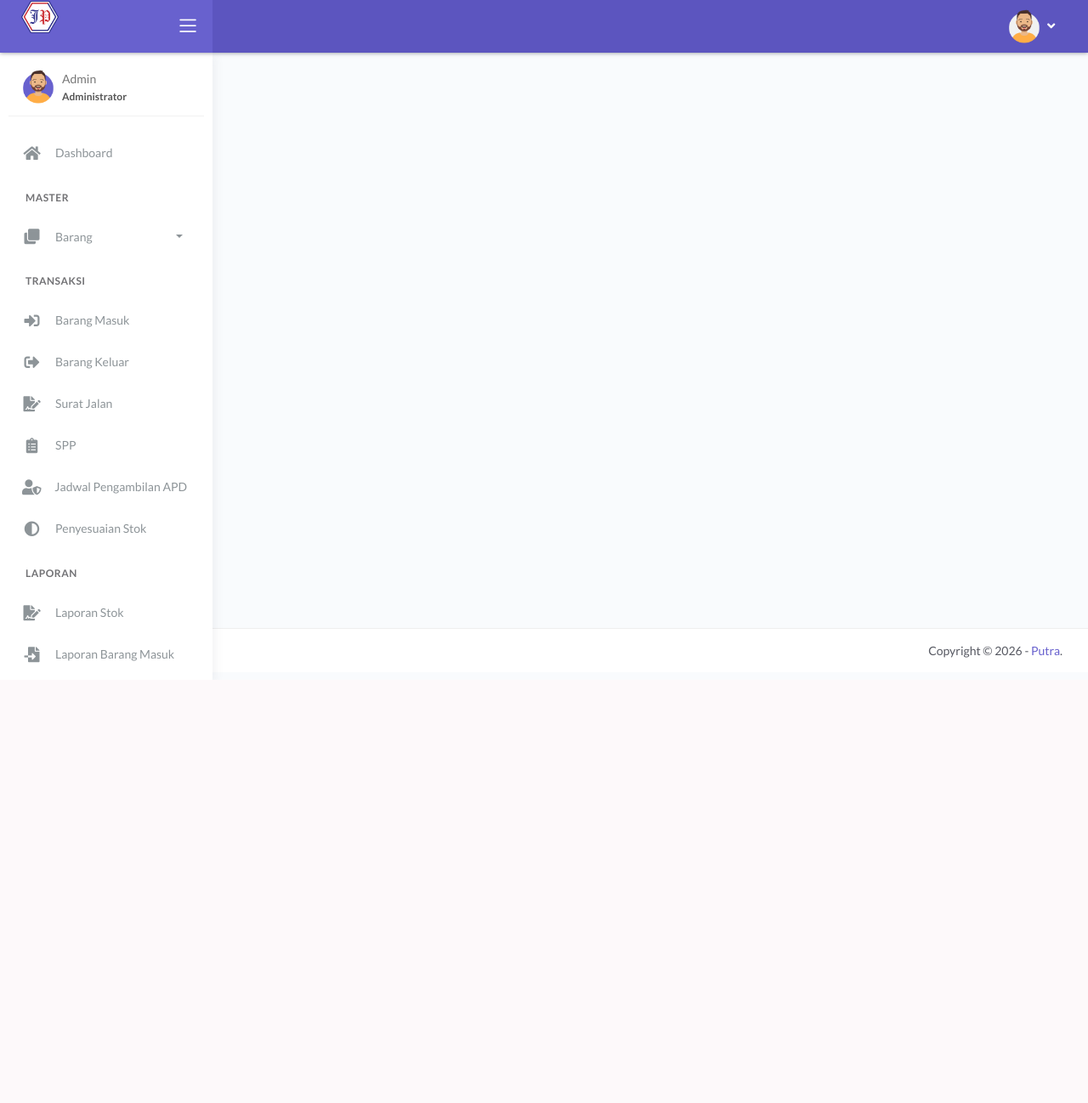
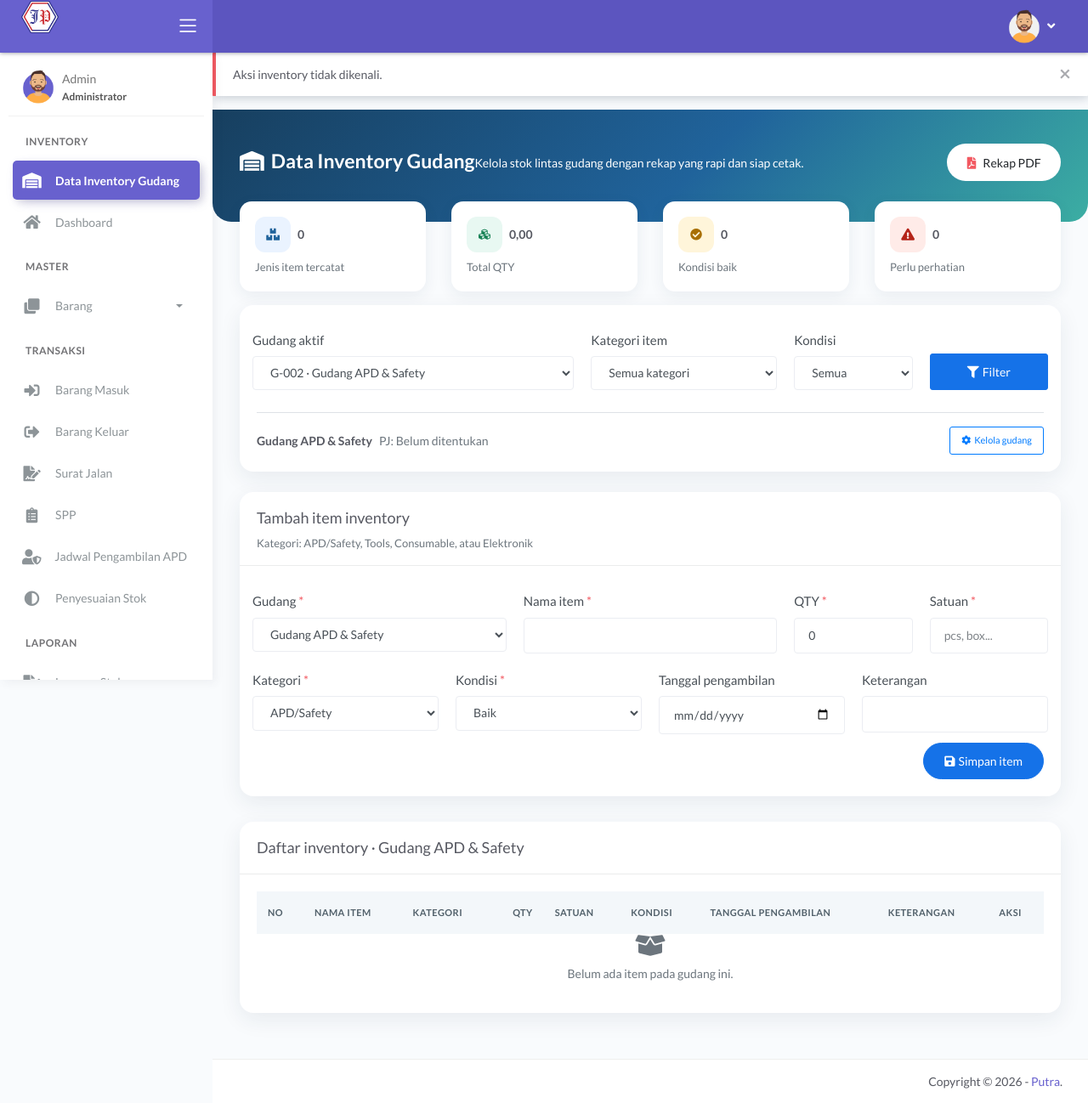
Before and after one commit to PutraProgramer26/gudang, a PHP site: the page made by main.php in a window 1280 px wide. Shown: the whole page at 85% size. Before the commit the page ends 794 px from the top, so only its background shows below. Run offline with PHP 8.4, Linux system fonts and the light colour scheme; a user stored in the database is signed in; data comes from the database, SQL or seed files in the repository; both versions use the stored data as it was after the commit; tables that the repository leaves empty hold one stand-in row (values such as "Sample post").

Commit message:
Update Fitur Inventory

```diff
--- a/content.php
+++ b/content.php
@@ -15,6 +15,9 @@
   if ($_GET['module'] == 'dashboard') {
     // panggil file tampil data dashboard
     include "modules/dashboard/tampil_data.php";
+  }
+  elseif ($_GET['module'] == 'inventory') {
+    include "modules/inventory/tampil_data.php";
   }
   // jika module yang dipilih "barang" dan hak akses bukan "Kepala Gudang"
   elseif ($_GET['module'] == 'barang' && $_SESSION['hak_akses'] != 'Kepala Gudang') {
--- /dev/null
+++ b/modules/inventory/schema.php
@@ -0,0 +1,68 @@
+<?php
+
+function inventory_ensure_schema($mysqli)
+{
+  $queries = array(
+    "CREATE TABLE IF NOT EXISTS tbl_gudang (
+      id_gudang INT UNSIGNED NOT NULL AUTO_INCREMENT,
+      kode_gudang VARCHAR(20) NOT NULL,
+      nama_gudang VARCHAR(100) NOT NULL,
+      penanggung_jawab VARCHAR(100) NOT NULL,
+      created_at TIMESTAMP NOT NULL DEFAULT CURRENT_TIMESTAMP,
+      PRIMARY KEY (id_gudang),
+      UNIQUE KEY uq_gudang_kode (kode_gudang)
+    ) ENGINE=InnoDB DEFAULT CHARSET=utf8mb4",
+    "CREATE TABLE IF NOT EXISTS tbl_inventory (
+      id_inventory INT UNSIGNED NOT NULL AUTO_INCREMENT,
+      gudang_id INT UNSIGNED NOT NULL,
+      nama_item VARCHAR(150) NOT NULL,
+      kategori VARCHAR(30) NOT NULL,
+      qty DECIMAL(12,2) NOT NULL DEFAULT 0,
+      satuan VARCHAR(40) NOT NULL,
+      kondisi ENUM('Baik','Rusak') NOT NULL DEFAULT 'Baik',
+      tanggal_pengambilan DATE NULL,
+      keterangan TEXT NULL,
+      created_by INT NULL,
+      created_at TIMESTAMP NOT NULL DEFAULT CURRENT_TIMESTAMP,
+      updated_at TIMESTAMP NOT NULL DEFAULT CURRENT_TIMESTAMP ON UPDATE CURRENT_TIMESTAMP,
+      PRIMARY KEY (id_inventory),
+      KEY idx_inventory_gudang (gudang_id),
+      KEY idx_inventory_kategori (kategori),
+      CONSTRAINT fk_inventory_gudang FOREIGN KEY (gudang_id) REFERENCES tbl_gudang (id_gudang) ON UPDATE CASCADE ON DELETE CASCADE
+    ) ENGINE=InnoDB DEFAULT CHARSET=utf8mb4"
+  );
+
+  foreach ($queries as $query) {
+    if (!mysqli_query($mysqli, $query)) {
+      throw new RuntimeException('Gagal menyiapkan tabel Data Inventory Gudang: ' . mysqli_error($mysqli));
+    }
+    if (!mysqli_query($mysqli, "ALTER TABLE tbl_inventory ADD COLUMN IF NOT EXISTS kategori VARCHAR(30) NOT NULL DEFAULT 'Consumable' AFTER nama_item")) {
+      throw new RuntimeException('Gagal memperbarui struktur tabel inventory: ' . mysqli_error($mysqli));
+    }
+  }
+
+  $countResult = mysqli_query($mysqli, 'SELECT COUNT(*) AS total FROM tbl_gudang');
+  if (!$countResult) {
+    throw new RuntimeException('Gagal memeriksa data gudang: ' . mysqli_error($mysqli));
+  }
+  $count = mysqli_fetch_assoc($countResult);
+  if ((int) $count['total'] === 0) {
+    $seed = mysqli_prepare($mysqli, 'INSERT INTO tbl_gudang (kode_gudang, nama_gudang, penanggung_jawab) VALUES (?, ?, ?)');
+    if (!$seed) {
+      throw new RuntimeException('Gagal menyiapkan data awal gudang: ' . mysqli_error($mysqli));
+    }
+    $warehouses = array(
+      array('G-001', 'Gudang Utama', 'Belum ditentukan'),
+      array('G-002', 'Gudang APD & Safety', 'Belum ditentukan'),
+      array('G-003', 'Gudang Elektronik', 'Belum ditentukan')
+    );
+    foreach ($warehouses as $warehouse) {
+      mysqli_stmt_bind_param($seed, 'sss', $warehouse[0], $warehouse[1], $warehouse[2]);
+      if (!mysqli_stmt_execute($seed)) {
+        mysqli_stmt_close($seed);
+        throw new RuntimeException('Gagal membuat data awal gudang: ' . mysqli_stmt_error($seed));
+      }
+    }
+    mysqli_stmt_close($seed);
+  }
+}
--- /dev/null
+++ b/modules/inventory/tampil_data.php
@@ -0,0 +1,162 @@
+<?php
+if (basename($_SERVER['PHP_SELF']) === basename(__FILE__)) {
+  header('location: ../../404.html');
+  exit;
+}
+
+require_once __DIR__ . '/schema.php';
+inventory_ensure_schema($mysqli);
+
+function inventory_e($value)
+{
+  return htmlspecialchars((string) $value, ENT_QUOTES, 'UTF-8');
+}
+
+$selectedWarehouse = isset($_GET['gudang_id']) ? filter_var($_GET['gudang_id'], FILTER_VALIDATE_INT) : false;
+$selectedWarehouse = $selectedWarehouse && $selectedWarehouse > 0 ? $selectedWarehouse : 0;
+$selectedCondition = isset($_GET['kondisi']) && in_array($_GET['kondisi'], array('Baik', 'Rusak'), true) ? $_GET['kondisi'] : '';
+$selectedCategory = isset($_GET['kategori']) && in_array($_GET['kategori'], array('APD/Safety', 'Tools', 'Consumable', 'Elektronik'), true) ? $_GET['kategori'] : '';
+$editId = isset($_GET['edit']) ? filter_var($_GET['edit'], FILTER_VALIDATE_INT) : false;
+$editItem = null;
+
+$warehouseResult = mysqli_query($mysqli, 'SELECT id_gudang, kode_gudang, nama_gudang, penanggung_jawab FROM tbl_gudang ORDER BY nama_gudang ASC');
+$warehouses = array();
+while ($warehouse = mysqli_fetch_assoc($warehouseResult)) {
+  $warehouses[] = $warehouse;
+}
+if ($selectedWarehouse === 0 && count($warehouses) > 0) {
+  $selectedWarehouse = (int) $warehouses[0]['id_gudang'];
+}
+
+if ($editId) {
+  $editStatement = mysqli_prepare($mysqli, 'SELECT * FROM tbl_inventory WHERE id_inventory = ? LIMIT 1');
+  mysqli_stmt_bind_param($editStatement, 'i', $editId);
+  mysqli_stmt_execute($editStatement);
+  $editResult = mysqli_stmt_get_result($editStatement);
+  $editItem = mysqli_fetch_assoc($editResult);
+  mysqli_stmt_close($editStatement);
+}
+
+$where = 'WHERE i.gudang_id = ' . (int) $selectedWarehouse;
+if ($selectedCondition !== '') {
+  $where .= " AND i.kondisi = '" . mysqli_real_escape_string($mysqli, $selectedCondition) . "'";
+}
+if ($selectedCategory !== '') {
+  $where .= " AND i.kategori = '" . mysqli_real_escape_string($mysqli, $selectedCategory) . "'";
+}
+$itemsResult = mysqli_query($mysqli, "SELECT i.*, g.nama_gudang FROM tbl_inventory i INNER JOIN tbl_gudang g ON g.id_gudang = i.gudang_id $where ORDER BY i.kategori ASC, i.nama_item ASC");
+$items = array();
+$totalQty = 0;
+$goodCount = 0;
+$damagedCount = 0;
+while ($item = mysqli_fetch_assoc($itemsResult)) {
+  $items[] = $item;
+  $totalQty += (float) $item['qty'];
+  if ($item['kondisi'] === 'Baik') {
+    $goodCount++;
+  } else {
+    $damagedCount++;
+  }
+}
+
+$currentWarehouse = null;
+foreach ($warehouses as $warehouse) {
+  if ((int) $warehouse['id_gudang'] === $selectedWarehouse) {
+    $currentWarehouse = $warehouse;
+    break;
+  }
+}
+$isEdit = is_array($editItem);
+$formWarehouse = $isEdit ? (int) $editItem['gudang_id'] : $selectedWarehouse;
+?>
+<style>
+  .inventory-hero { background: linear-gradient(135deg, #173f5f 0%, #20639b 55%, #3caea3 100%); border-radius: 0 0 22px 22px; }
+  .inventory-card { border: 0; border-radius: 16px; box-shadow: 0 8px 26px rgba(28, 54, 80, .08); }
+  .inventory-stat { border-radius: 14px; padding: 18px; background: #fff; box-shadow: 0 5px 18px rgba(28, 54, 80, .07); }
+  .inventory-stat .icon { width: 42px; height: 42px; border-radius: 12px; display: inline-flex; align-items: center; justify-content: center; background: #eaf3ff; color: #20639b; }
+  .inventory-table thead th { background: #f3f7fa; border: 0; color: #52616b; font-size: 11px; text-transform: uppercase; letter-spacing: .04em; }
+  .inventory-table td { vertical-align: middle; }
+  .condition-badge { border-radius: 20px; padding: 5px 10px; font-size: 11px; font-weight: 700; }
+  .condition-good { color: #18794e; background: #e6f7ee; }
+  .condition-bad { color: #b42318; background: #ffebe8; }
+  .category-badge { color: #20639b; background: #eaf3ff; border-radius: 8px; padding: 4px 8px; font-size: 11px; }
+  @media (max-width: 767px) { .inventory-hero .page-inner { padding: 28px 20px !important; } .inventory-table { min-width: 900px; } }
+</style>
+
+<?php if (isset($_GET['pesan'])): ?>
+  <div class="alert alert-<?php echo $_GET['pesan'] === 'error' ? 'danger' : 'success'; ?> alert-dismissible fade show">
+    <?php echo $_GET['pesan'] === 'error' ? inventory_e(isset($_GET['detail']) ? $_GET['detail'] : 'Operasi tidak dapat diproses.') : 'Data Inventory Gudang berhasil diperbarui.'; ?>
+    <button type="button" class="close" data-dismiss="alert">&times;</button>
+  </div>
+<?php endif; ?>
+
+<div class="inventory-hero">
+  <div class="page-inner py-45">
+    <div class="d-flex align-items-center justify-content-between flex-wrap">
+      <div class="page-header text-white mb-2">
+        <h4 class="page-title text-white mb-1"><i class="fas fa-warehouse mr-2"></i>Data Inventory Gudang</h4>
+        <p class="mb-0 opacity-8">Kelola stok lintas gudang dengan rekap yang rapi dan siap cetak.</p>
+      </div>
+      <a href="modules/inventory/cetak.php?gudang_id=<?php echo (int) $selectedWarehouse; ?>" target="_blank" class="btn btn-light btn-round mb-2"><i class="fas fa-file-pdf text-danger mr-2"></i>Rekap PDF</a>
+    </div>
+  </div>
+</div>
+
+<div class="page-inner mt--5">
+  <div class="row">
+    <div class="col-sm-6 col-xl-3"><div class="inventory-stat mb-3"><span class="icon mr-2"><i class="fas fa-boxes"></i></span><strong><?php echo count($items); ?></strong><div class="text-muted small mt-2">Jenis item tercatat</div></div></div>
+    <div class="col-sm-6 col-xl-3"><div class="inventory-stat mb-3"><span class="icon mr-2" style="background:#e8f8f2;color:#178255"><i class="fas fa-cubes"></i></span><strong><?php echo number_format($totalQty, 2, ',', '.'); ?></strong><div class="text-muted small mt-2">Total QTY</div></div></div>
+    <div class="col-sm-6 col-xl-3"><div class="inventory-stat mb-3"><span class="icon mr-2" style="background:#fff5da;color:#a86f00"><i class="fas fa-check-circle"></i></span><strong><?php echo $goodCount; ?></strong><div class="text-muted small mt-2">Kondisi baik</div></div></div>
+    <div class="col-sm-6 col-xl-3"><div class="inventory-stat mb-3"><span class="icon mr-2" style="background:#ffebe8;color:#b42318"><i class="fas fa-exclamation-triangle"></i></span><strong><?php echo $damagedCount; ?></strong><div class="text-muted small mt-2">Perlu perhatian</div></div></div>
+  </div>
+
+  <div class="card inventory-card mb-4">
+    <div class="card-body">
+      <form method="get" class="row align-items-end">
+        <input type="hidden" name="module" value="inventory">
+        <div class="form-group col-md-5 mb-2"><label>Gudang aktif</label><select name="gudang_id" class="form-control" onchange="this.form.submit()"><?php foreach ($warehouses as $warehouse): ?><option value="<?php echo (int) $warehouse['id_gudang']; ?>" <?php echo $selectedWarehouse === (int) $warehouse['id_gudang'] ? 'selected' : ''; ?>><?php echo inventory_e($warehouse['kode_gudang'] . ' · ' . $warehouse['nama_gudang']); ?></option><?php endforeach; ?></select></div>
+        <div class="form-group col-md-3 mb-2"><label>Kategori item</label><select name="kategori" class="form-control"><option value="">Semua kategori</option><?php foreach (array('APD/Safety', 'Tools', 'Consumable', 'Elektronik') as $category): ?><option <?php echo $selectedCategory === $category ? 'selected' : ''; ?>><?php echo inventory_e($category); ?></option><?php endforeach; ?></select></div>
+        <div class="form-group col-md-2 mb-2"><label>Kondisi</label><select name="kondisi" class="form-control"><option value="">Semua</option><option <?php echo $selectedCondition === 'Baik' ? 'selected' : ''; ?>>Baik</option><option <?php echo $selectedCondition === 'Rusak' ? 'selected' : ''; ?>>Rusak</option></select></div>
+        <div class="form-group col-md-2 mb-2"><button class="btn btn-primary btn-block"><i class="fas fa-filter mr-1"></i>Filter</button></div>
+      </form>
+      <div class="d-flex flex-wrap justify-content-between align-items-center border-top pt-3 mt-2">
+        <div><strong><?php echo $currentWarehouse ? inventory_e($currentWarehouse['nama_gudang']) : 'Gudang'; ?></strong><span class="text-muted ml-2">PJ: <?php echo $currentWarehouse ? inventory_e($currentWarehouse['penanggung_jawab']) : '-'; ?></span></div>
+        <button class="btn btn-outline-primary btn-sm mt-2 mt-md-0" data-toggle="modal" data-target="#warehouseModal"><i class="fas fa-cog mr-1"></i>Kelola gudang</button>
+      </div>
+    </div>
+  </div>
+
+  <div class="card inventory-card">
+    <div class="card-header d-flex justify-content-between align-items-center flex-wrap">
+      <div><h4 class="card-title mb-1"><?php echo $isEdit ? 'Ubah item inventory' : 'Tambah item inventory'; ?></h4><small class="text-muted">Kategori: APD/Safety, Tools, Consumable, atau Elektronik</small></div>
+      <?php if ($isEdit): ?><a href="?module=inventory&gudang_id=<?php echo $selectedWarehouse; ?>" class="btn btn-light btn-sm">Batal ubah</a><?php endif; ?>
+    </div>
+    <div class="card-body">
+      <form method="post" action="modules/inventory/proses.php" class="row">
+        <input type="hidden" name="aksi" value="<?php echo $isEdit ? 'ubah_item' : 'tambah_item'; ?>"><input type="hidden" name="id_inventory" value="<?php echo $isEdit ? (int) $editItem['id_inventory'] : 0; ?>">
+        <div class="form-group col-md-4"><label>Gudang <span class="text-danger">*</span></label><select name="gudang_id" class="form-control" required><?php foreach ($warehouses as $warehouse): ?><option value="<?php echo (int) $warehouse['id_gudang']; ?>" <?php echo $formWarehouse === (int) $warehouse['id_gudang'] ? 'selected' : ''; ?>><?php echo inventory_e($warehouse['nama_gudang']); ?></option><?php endforeach; ?></select></div>
+        <div class="form-group col-md-4"><label>Nama item <span class="text-danger">*</span></label><input name="nama_item" class="form-control" required maxlength="150" value="<?php echo $isEdit ? inventory_e($editItem['nama_item']) : ''; ?>"></div>
+        <div class="form-group col-md-2"><label>QTY <span class="text-danger">*</span></label><input type="number" name="qty" class="form-control" min="0" step="0.01" required value="<?php echo $isEdit ? inventory_e($editItem['qty']) : '0'; ?>"></div>
+        <div class="form-group col-md-2"><label>Satuan <span class="text-danger">*</span></label><input name="satuan" class="form-control" required maxlength="40" placeholder="pcs, box..." value="<?php echo $isEdit ? inventory_e($editItem['satuan']) : ''; ?>"></div>
+        <div class="form-group col-md-3"><label>Kategori <span class="text-danger">*</span></label><select name="kategori" class="form-control" required><?php foreach (array('APD/Safety', 'Tools', 'Consumable', 'Elektronik') as $category): ?><option <?php echo $isEdit && $editItem['kategori'] === $category ? 'selected' : ''; ?>><?php echo inventory_e($category); ?></option><?php endforeach; ?></select></div>
+        <div class="form-group col-md-3"><label>Kondisi <span class="text-danger">*</span></label><select name="kondisi" class="form-control" required><option <?php echo !$isEdit || $editItem['kondisi'] === 'Baik' ? 'selected' : ''; ?>>Baik</option><option <?php echo $isEdit && $editItem['kondisi'] === 'Rusak' ? 'selected' : ''; ?>>Rusak</option></select></div>
+        <div class="form-group col-md-3"><label>Tanggal pengambilan</label><input type="date" name="tanggal_pengambilan" class="form-control" value="<?php echo $isEdit ? inventory_e($editItem['tanggal_pengambilan']) : ''; ?>"></div>
+        <div class="form-group col-md-3"><label>Keterangan</label><input name="keterangan" class="form-control" maxlength="500" value="<?php echo $isEdit ? inventory_e($editItem['keterangan']) : ''; ?>"></div>
+        <div class="col-12 text-right"><button class="btn btn-primary btn-round px-4"><i class="fas fa-save mr-1"></i><?php echo $isEdit ? 'Simpan perubahan' : 'Simpan item'; ?></button></div>
+      </form>
+    </div>
+  </div>
+
+  <div class="card inventory-card mt-4">
+    <div class="card-header"><h4 class="card-title mb-0">Daftar inventory · <?php echo $currentWarehouse ? inventory_e($currentWarehouse['nama_gudang']) : '-'; ?></h4></div>
+    <div class="card-body"><div class="table-responsive"><table class="table inventory-table table-hover"><thead><tr><th>No</th><th>Nama item</th><th>Kategori</th><th class="text-right">QTY</th><th>Satuan</th><th>Kondisi</th><th>Tanggal pengambilan</th><th>Keterangan</th><th>Aksi</th></tr></thead><tbody>
+      <?php if (count($items) === 0): ?><tr><td colspan="9" class="text-center text-muted py-5"><i class="fas fa-box-open fa-2x mb-2 d-block"></i>Belum ada item pada gudang ini.</td></tr><?php endif; ?>
+      <?php foreach ($items as $index => $item): ?><tr><td><?php echo $index + 1; ?></td><td><strong><?php echo inventory_e($item['nama_item']); ?></strong></td><td><span class="category-badge"><?php echo inventory_e($item['kategori']); ?></span></td><td class="text-right"><?php echo number_format((float) $item['qty'], 2, ',', '.'); ?></td><td><?php echo inventory_e($item['satuan']); ?></td><td><span class="condition-badge <?php echo $item['kondisi'] === 'Baik' ? 'condition-good' : 'condition-bad'; ?>"><?php echo inventory_e($item['kondisi']); ?></span></td><td><?php echo $item['tanggal_pengambilan'] ? date('d/m/Y', strtotime($item['tanggal_pengambilan'])) : '-'; ?></td><td><?php echo inventory_e($item['keterangan'] ?: '-'); ?></td><td class="text-nowrap"><a class="btn btn-icon btn-round btn-secondary btn-sm" href="?module=inventory&gudang_id=<?php echo $selectedWarehouse; ?>&edit=<?php echo (int) $item['id_inventory']; ?>"><i class="fas fa-pencil-alt"></i></a> <a class="btn btn-icon btn-round btn-danger btn-sm" href="modules/inventory/proses.php?aksi=hapus_item&id=<?php echo (int) $item['id_inventory']; ?>&gudang_id=<?php echo $selectedWarehouse; ?>" onclick="return confirm('Hapus item ini?')"><i class="fas fa-trash"></i></a></td></tr><?php endforeach; ?>
+    </tbody></table></div></div>
+  </div>
+</div>
+
+<div class="modal fade" id="warehouseModal" tabindex="-1"><div class="modal-dialog"><div class="modal-content"><div class="modal-header"><h5 class="modal-title">Gudang & penanggung jawab</h5><button class="close" data-dismiss="modal">&times;</button></div><div class="modal-body">
+  <form method="post" action="modules/inventory/proses.php"><input type="hidden" name="aksi" value="tambah_gudang"><div class="form-group"><label>Kode gudang</label><input name="kode_gudang" class="form-control" required maxlength="20" placeholder="G-004"></div><div class="form-group"><label>Nama gudang</label><input name="nama_gudang" class="form-control" required maxlength="100"></div><div class="form-group"><label>Penanggung jawab</label><input name="penanggung_jawab" class="form-control" required maxlength="100"></div><button class="btn btn-primary btn-block">Tambah gudang</button></form>
+  <hr><h6>Gudang terdaftar</h6><?php foreach ($warehouses as $warehouse): ?><div class="d-flex justify-content-between align-items-center border-bottom py-2"><span><strong><?php echo inventory_e($warehouse['nama_gudang']); ?></strong><small class="d-block text-muted"><?php echo inventory_e($warehouse['kode_gudang'] . ' · PJ: ' . $warehouse['penanggung_jawab']); ?></small></span><?php if (count($warehouses) > 1): ?><a href="modules/inventory/proses.php?aksi=hapus_gudang&id=<?php echo (int) $warehouse['id_gudang']; ?>" class="text-danger" onclick="return confirm('Hapus gudang dan seluruh inventory di dalamnya?')"><i class="fas fa-trash"></i></a><?php endif; ?></div><?php endforeach; ?>
+</div></div></div></div>
--- a/sidebar_menu.php
+++ b/sidebar_menu.php
@@ -7,6 +7,18 @@
 }
 // jika file di include oleh file lain, tampilkan isi file
 else {
+?>
+  <li class="nav-section">
+    <span class="sidebar-mini-icon"><i class="fa fa-ellipsis-h"></i></span>
+    <h4 class="text-section">Inventory</h4>
+  </li>
+  <li class="nav-item <?php echo $_GET['module'] == 'inventory' ? 'active' : ''; ?>">
+    <a href="?module=inventory">
+      <i class="fas fa-warehouse"></i>
+      <p>Data Inventory Gudang</p>
+    </a>
+  </li>
+<?php
   // pengecekan hak akses untuk menampilkan menu sesuai dengan hak akses
   // jika hak akses = Administrator, tampilkan menu
   if ($_SESSION['hak_akses'] == 'Administrator') {
```
Also changed, not shown: database/gudang.sql (+43 -0 lines), modules/inventory/cetak.php (added, +48 -0 lines), modules/inventory/proses.php (added, +113 -0 lines).
